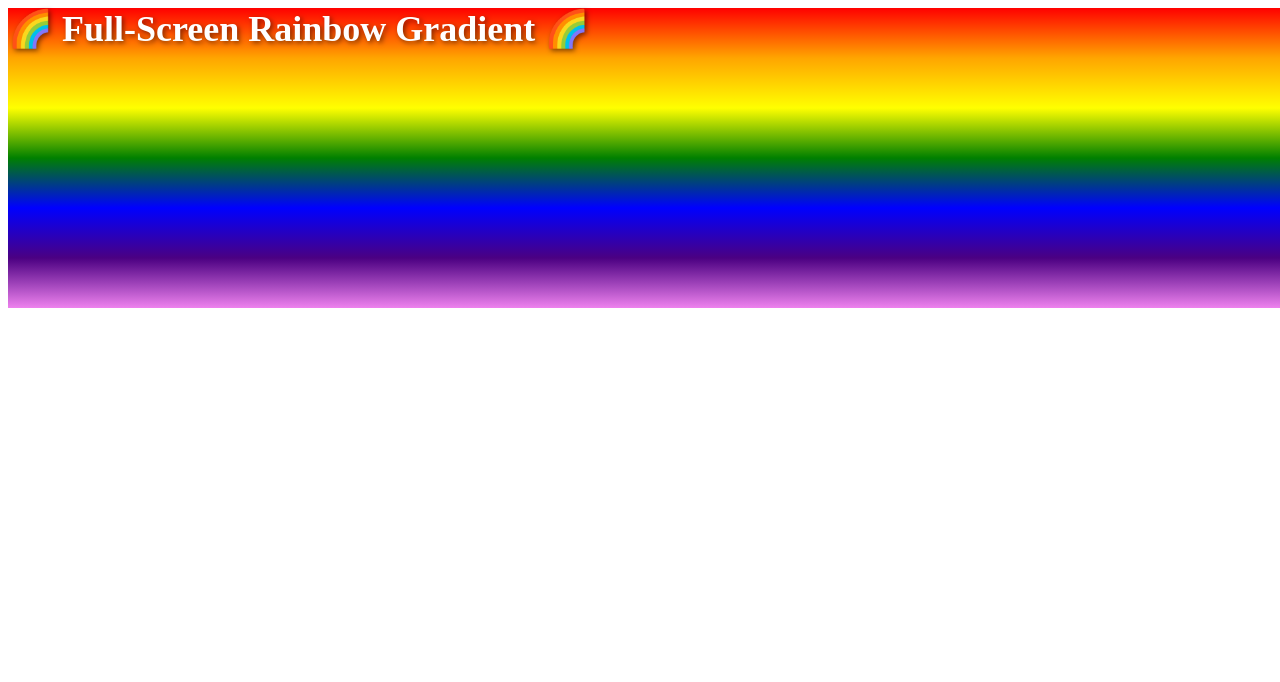
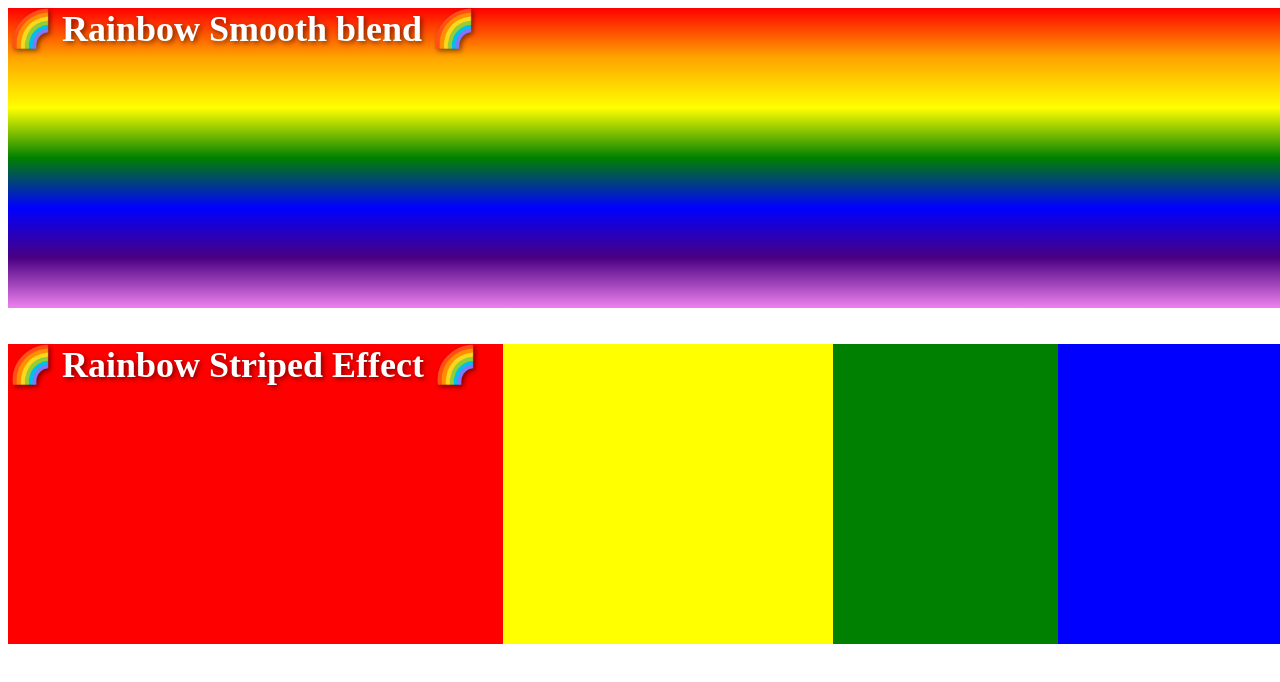
Before and after one commit to schooli987/CSS-LINEAR-GRADIENT-TA, a plain HTML site: page index.html in a window 1280 px wide. Shown: the top 682 px of the page. Drawn offline with Linux system fonts and the light colour scheme.

Commit message:
Update index.html

```diff
--- a/index.html
+++ b/index.html
@@ -9,7 +9,10 @@
 </head>
 <body>
 
-    <div class="text">🌈 Full-Screen Rainbow Gradient 🌈</div>
+    <div class="text">🌈  Rainbow Smooth blend 🌈</div>
+    <br>
+    <br>
+    <div class="text2">🌈 Rainbow Striped Effect 🌈</div>
 
 </body>
 </html>
```
